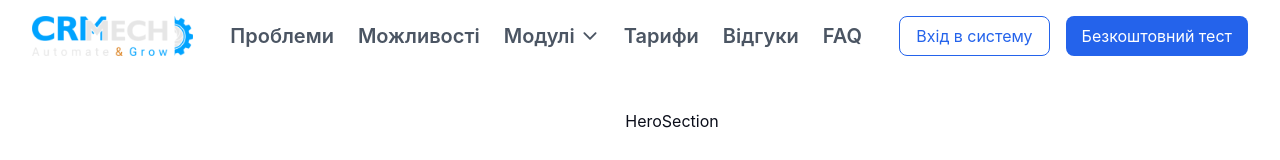
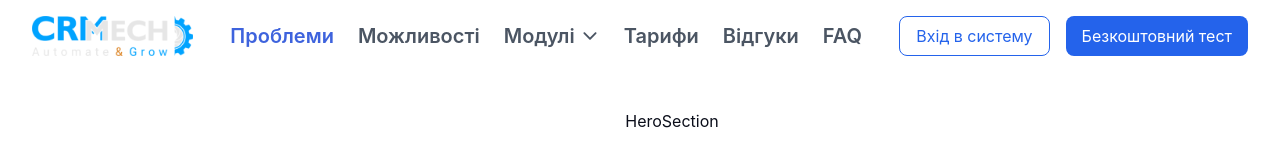
Before and after one commit to ExpanseCode/CRMMech, a React (Vite) app: page / in a window 1280 px wide. In both pictures the pointer is over the element "Проблеми". Shown: the top 160 px of the page. Built offline with nearby package versions, Linux system fonts and the light colour scheme.

Commit message:
Update Header.module.css

```diff
--- a/src/components/Landing/Header/Header.module.css
+++ b/src/components/Landing/Header/Header.module.css
@@ -32,6 +32,10 @@
   font-weight: 600;
   font-size: 1.25rem;
   cursor: pointer;
+}
+
+.link:hover {
+  color: var(--primary);
 }
 
 .moduleWrapper {
@@ -90,5 +94,5 @@
 }
 
 .freeTestLink:hover {
-  background-color: #2463ebe6;
+  background-color: #002b87;
 }
```
